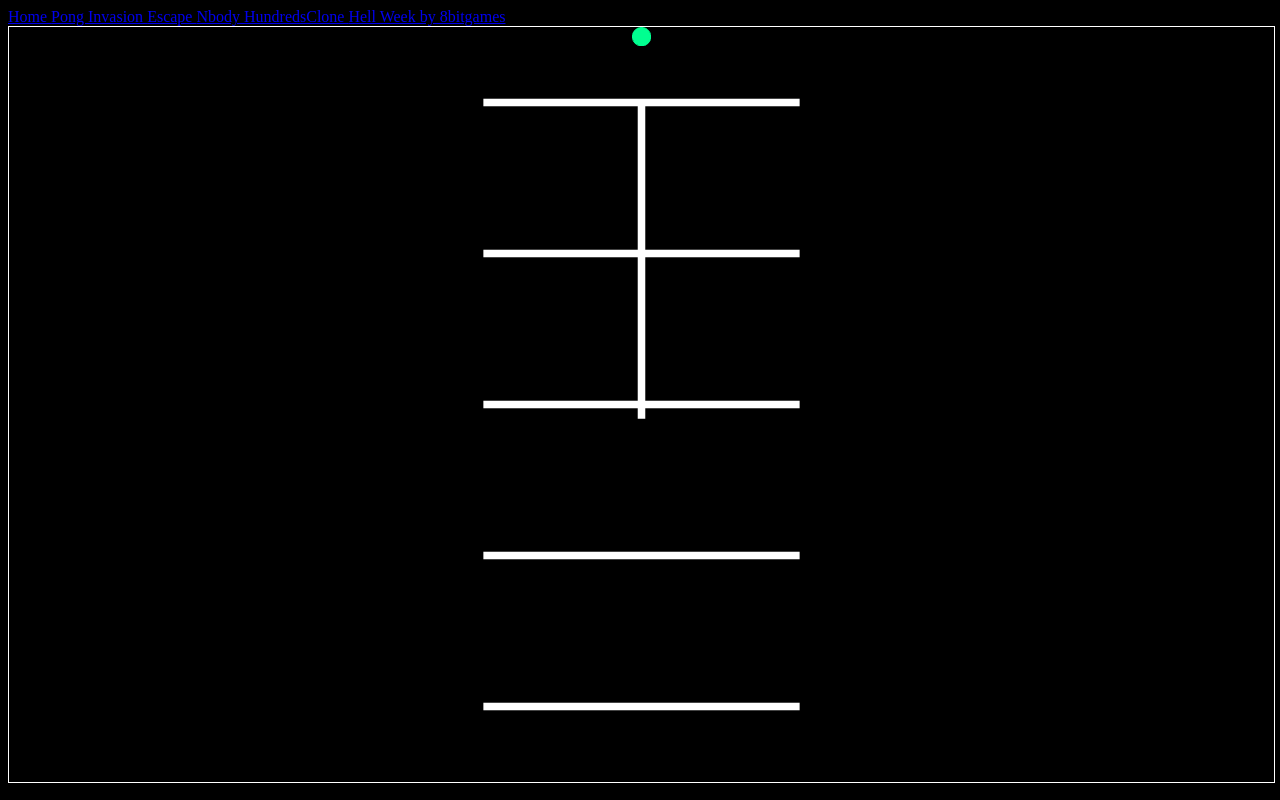
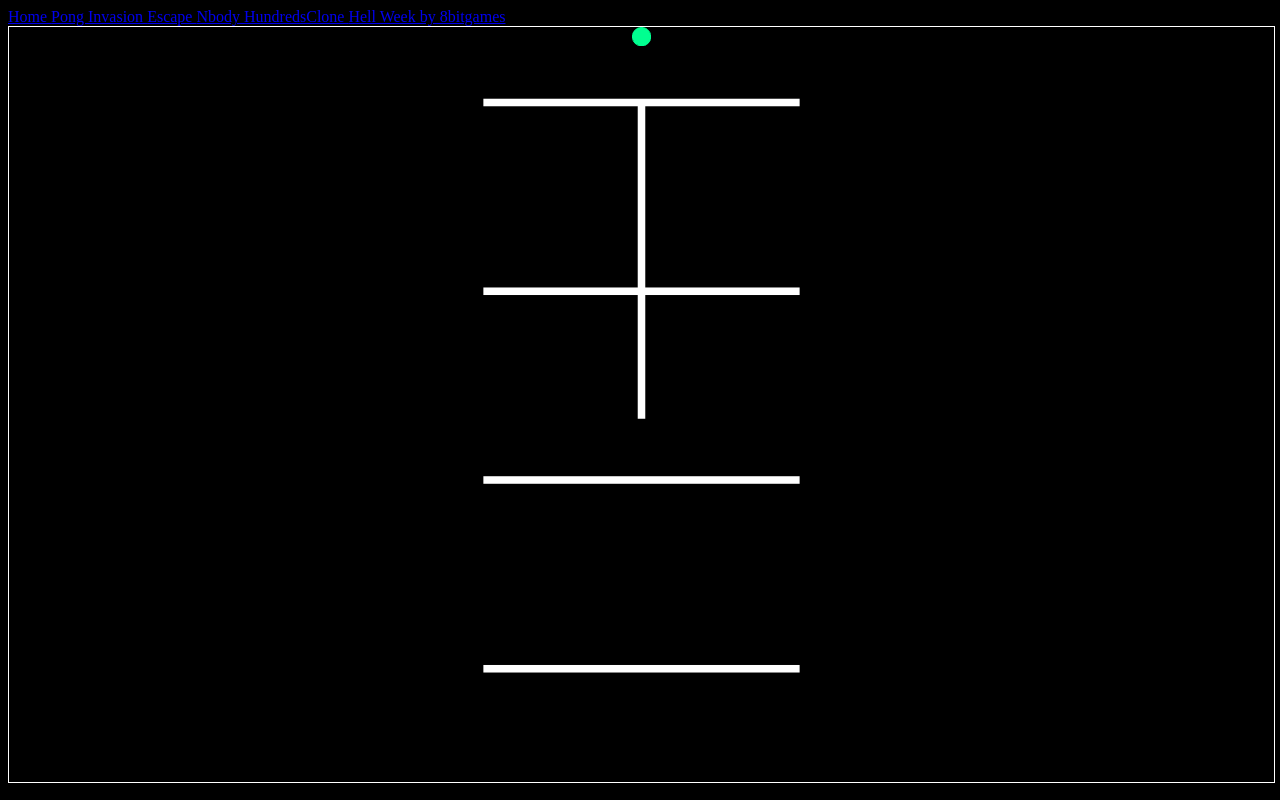
Before and after one commit to enzosv/enzosv.github.com, a plain HTML site: page escape/index.html in a window 1280 px wide. Drawn offline with Linux system fonts and the light colour scheme.

Commit message:
reduced guards, score framework

```diff
--- a/escape/Scripts/game.js
+++ b/escape/Scripts/game.js
@@ -28,6 +28,10 @@ function Ball(){
 	this.accelerationX = width*0.5;
 	this.accelerationY = height*0.5;
 	this.p = 0;
+	this.scored = [];
+	for(var i = 0; i< 10; i++){
+		this.scored[i] = false;
+	}
 	this.draw = function(){
 		ctx.drawImage(this.image, this.center.x-this.radius, this.center.y-this.radius, this.radius*2, this.radius*2)
 	}
@@ -89,6 +93,15 @@ function Ball(){
 		this.center.x += this.horizontal*delta*this.speedX;
 		this.center.y += this.vertical*delta*this.speedY;
 	}
+	this.score = function(){
+		// for(var i = 10; i>0; i--){
+		// 	if(this.center.y > height*(0.1 + i*0.2)){
+		// 		score += i*2;
+		// 		this.scored[i]
+		// 		alert(score);
+		// 	}
+		// }
+	}
 	this.boundWall = function(){
 		if(this.center.x - this.radius < 0){
 			this.center.x = this.radius;
@@ -117,6 +130,7 @@ function Ball(){
 	this.update = function(){
 		this.control();
 		this.move();
+		this.score();
 		this.collide();
 		this.boundWall();
 	}
@@ -242,13 +256,13 @@ function init(){
 	prisoners[1].p = 2;
 	gameObjects.push(prisoners[1]);
 
-	for(var i = 0; i< 5; i++){
+	for(var i = 0; i< 4; i++){
 		guards[i] = new Guard();
-		guards[i].center.y = height*(0.1+0.2*i);
+		guards[i].center.y = height*(0.1+0.25*i);
 		gameObjects.push(guards[i]);
 	}
-	guards[5] = new Guard2();
-	gameObjects.push(guards[5]);
+	guards[4] = new Guard2();
+	gameObjects.push(guards[4]);
 
 	window.addEventListener('keyup', function (event) {
 		Key.onKeyup(event);
--- a/escape/index.html
+++ b/escape/index.html
@@ -3,7 +3,7 @@
 <head>
 <script src="../Scripts/mylinks.js" type="text/javascript"></script>
 <script src="../Scripts/helper.js" type="text/javascript"></script>
-        <script src="Scripts/min.js" type="text/javascript"></script>
+        <script src="Scripts/game.js" type="text/javascript"></script>
 </head>
 <body bgcolor="black" onload="addHead(), main()">
 
```
